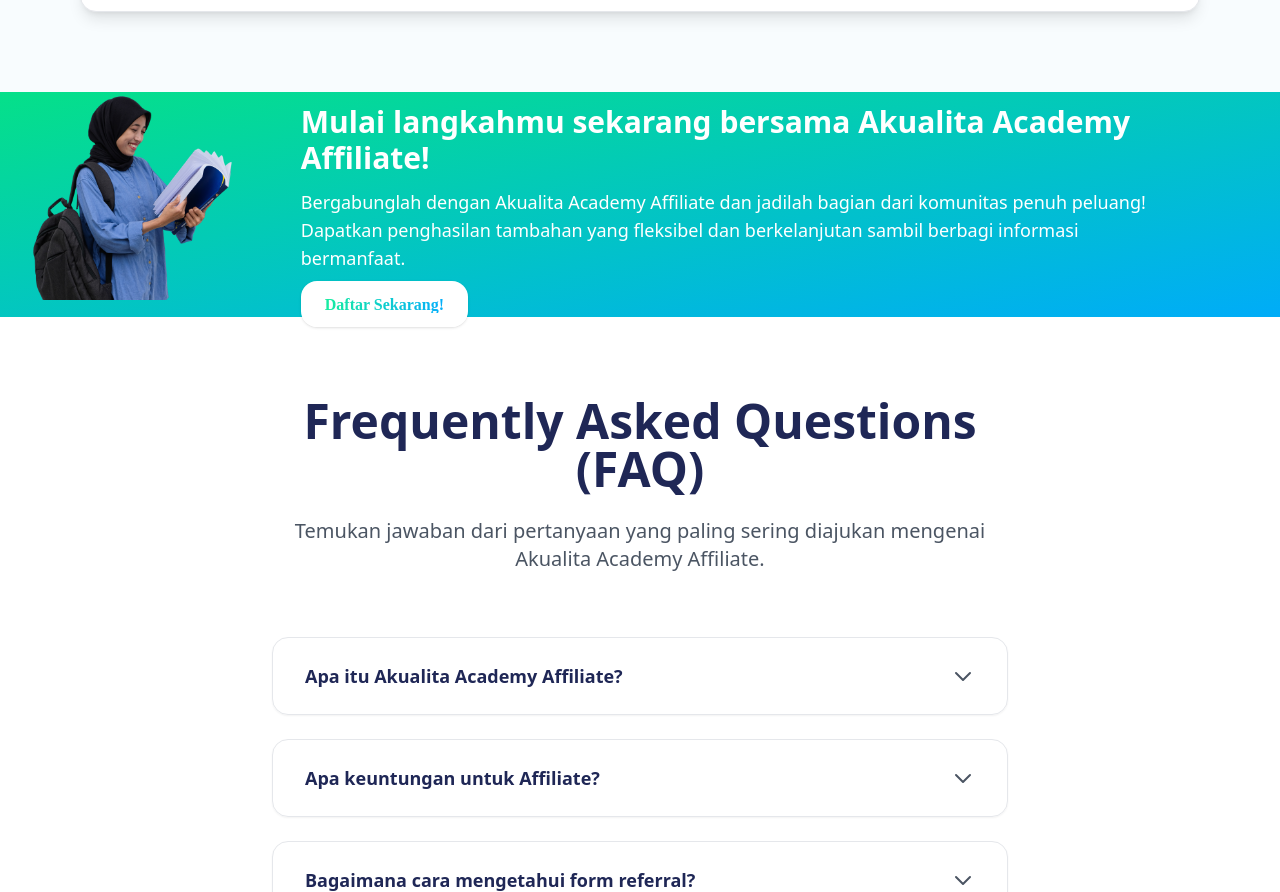
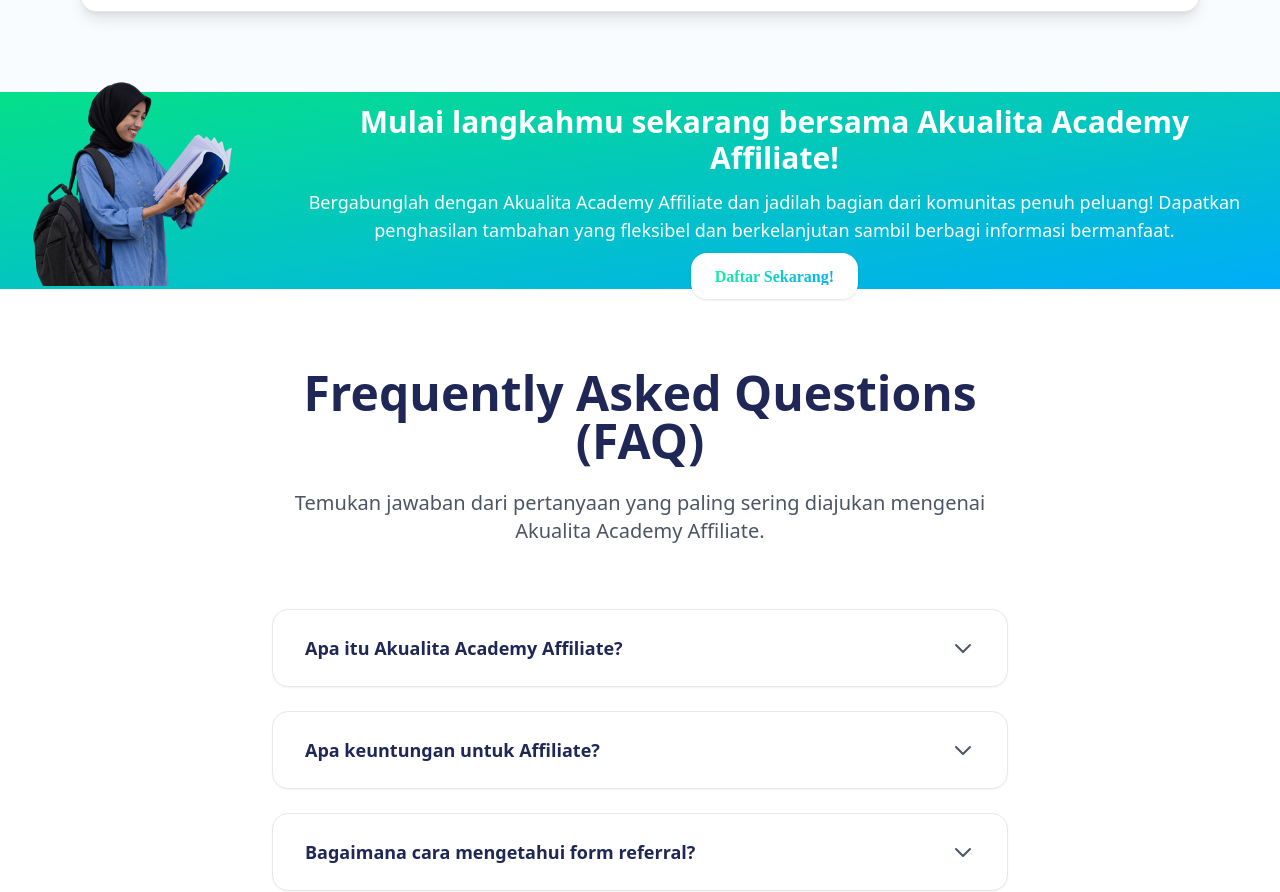
Before and after one commit to amadeusmozartissagei/nextjs-wallahi-academy, a Next.js app: page /mitra in a window 1280 px wide. Shown: the part 2872-3764 px from the top of the page. Built offline with nearby package versions, Linux system fonts and the light colour scheme.

Commit message:
update alignment text dan button Daftar Sekarang

```diff
--- a/src/components/MitraCTA.tsx
+++ b/src/components/MitraCTA.tsx
@@ -19,14 +19,14 @@
           </div>
 
           {/* Content */}
-          <div className="flex flex-col space-y-2 sm:space-y-3 text-center md:text-left">
+          <div className="flex flex-col space-y-2 sm:space-y-3 text-center">
             <h2 className="text-4xl sm:text-2xl md:text-3xl font-bold text-white md:hidden block">
               Mulai langkahmu Bersama Kami!
             </h2>
             <h2 className="text-2xl sm:text-2xl md:text-3xl font-bold text-white md:block hidden">
               Mulai langkahmu sekarang bersama Akualita Academy Affiliate!
             </h2>
-            <p className="text-white text-base sm:text-lg leading-relaxed md:mr-20 mb-10 pb-2">
+            <p className="text-white text-base sm:text-lg leading-relaxed mb-10 pb-2">
               Bergabunglah dengan Akualita Academy Affiliate dan jadilah bagian dari komunitas penuh peluang!
               Dapatkan penghasilan tambahan yang fleksibel dan berkelanjutan sambil berbagi informasi bermanfaat.
             </p>
```
